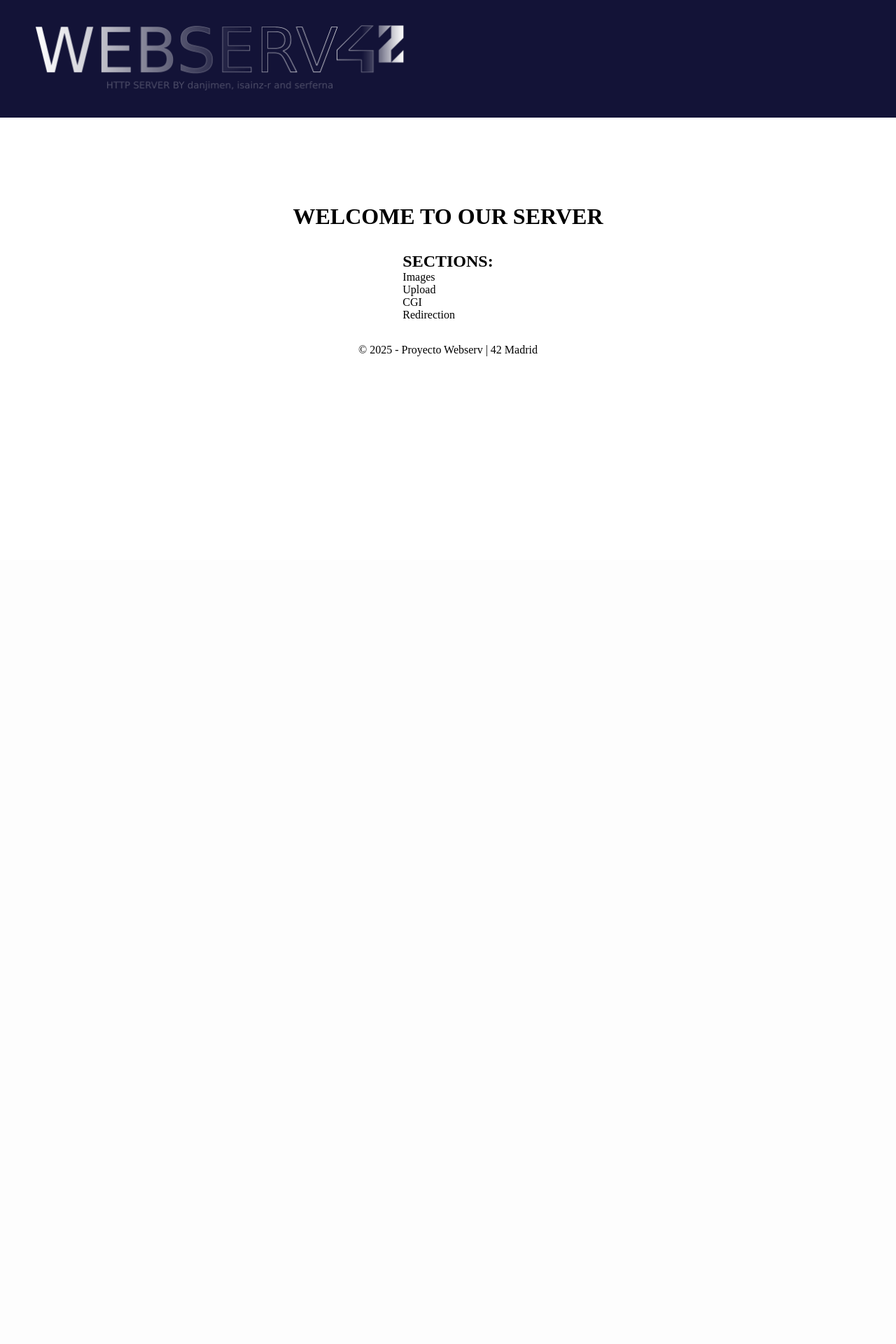
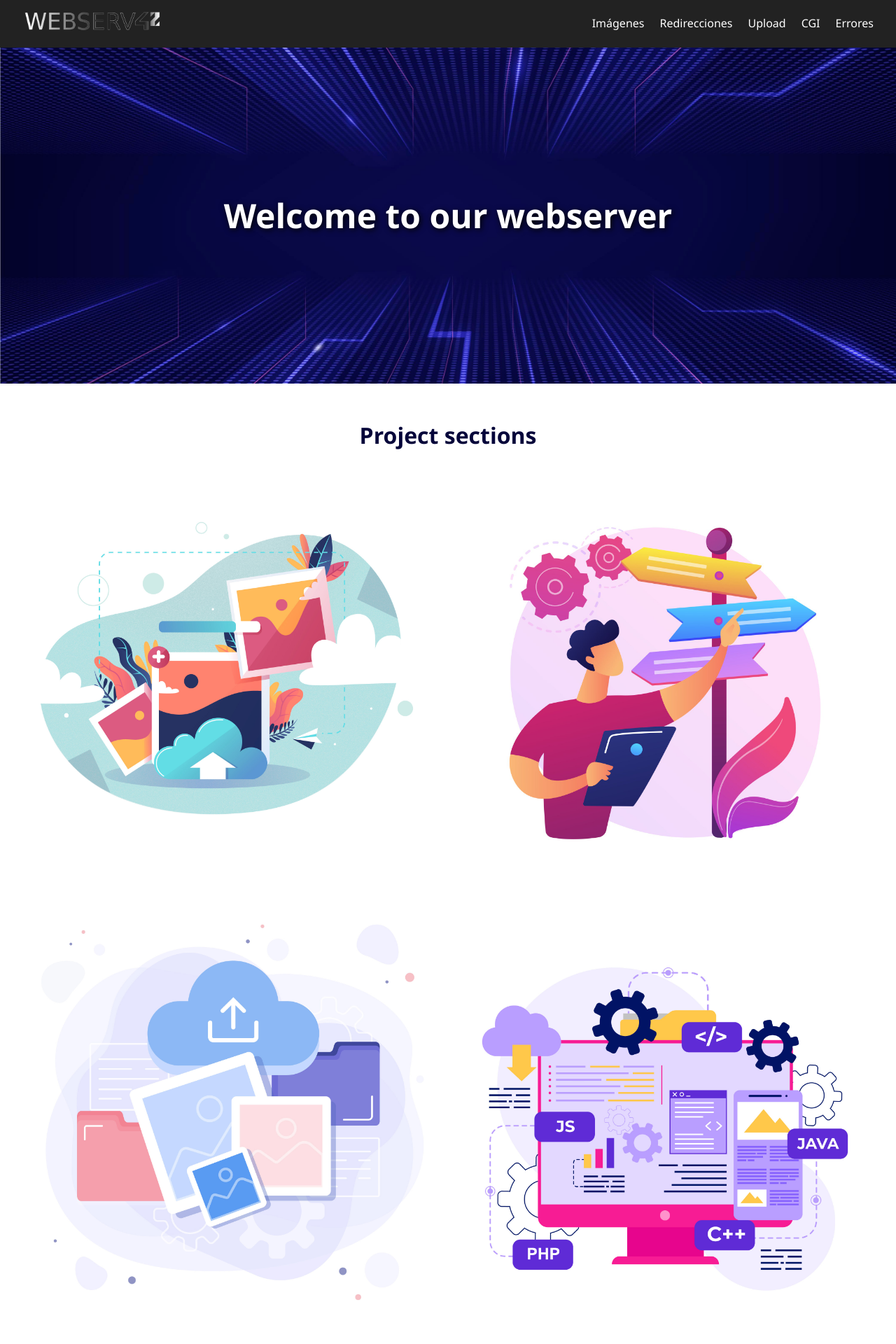
Before and after one commit to BishopVK/Webserv, a PHP site: page /html/welcome.html in a window 1280 px wide. Shown: the top 1920 px of the page at 70% size. Before the commit the page ends 509 px from the top, so only its background shows below. Run offline with PHP 8.4, Linux system fonts and the light colour scheme.

Commit message:
Updated web

```diff
--- /dev/null
+++ b/var/www/html/footer.html
@@ -0,0 +1,29 @@
+<footer class="footer">
+	<div class="contributors">
+		<div class="column">
+			<p>Daniel Jiménez Graindorge</p>
+			<span>danjimen</span>
+			<row>
+				<a href="https://github.com/BishopVK" target="_blank"><i class="fab fa-github"></i></a>
+				<a href="www.linkedin.com/in/daniel-jimenez-graindorge" target="_blank"><i class="fab fa-linkedin"></i></a>
+			</row>
+		</div>
+		<div class="column">
+			<p>Inés Sainz Ramón</p>
+			<span>isainz-r</span>
+			<div class="row">
+				<a href="https://github.com/ines-sainz" target="_blank"><i class="fab fa-github"></i></a>
+				<a href="https://www.linkedin.com/in/ines-sainz-ramon-programacion/" target="_blank"><i class="fab fa-linkedin"></i></a>
+			</div>
+		</div>
+		<div class="column">
+			<p>Sergio Fernández Fernández</p>
+			<span>serferna</span>
+			<div class="row">
+				<a href="https://github.com/zenix-s" target="_blank"><i class="fab fa-github"></i></a>
+				<a href="https://www.linkedin.com/in/sergioffdev/" target="_blank"><i class="fab fa-linkedin"></i></a>
+			</div>
+		</div>
+	</div>
+	<p>&copy; 2025 Webserv - 42Madrid project</p>
+</footer>
--- /dev/null
+++ b/var/www/html/header.html
@@ -0,0 +1,22 @@
+<header class="header">
+	<!-- <div class="logo">Webserv 42</div> -->
+	<a href="welcome.html">
+		<img src="imgs/logo_ws_2.png" alt="Webserv logo">
+	</a>
+	<nav class="nav">
+		<div class="hamburger" onclick="toggleMenu()">
+			<i class="fas fa-bars"></i>
+		</div>
+		<ul class="nav-links" id="navLinks">
+			<li><a href="#imagenes">Imágenes</a></li>
+			<hr>
+			<li><a href="#redirecciones">Redirecciones</a></li>
+			<hr>
+			<li><a href="#upload">Upload</a></li>
+			<hr>
+			<li><a href="#cgi">CGI</a></li>
+			<hr>
+			<li><a href="#errores">Errores</a></li>
+		</ul>
+	</nav>
+</header>
--- /dev/null
+++ b/var/www/html/script.js
@@ -0,0 +1,3 @@
+function toggleMenu() {
+  document.getElementById("navLinks").classList.toggle("show");
+}
--- a/var/www/html/welcome.css
+++ b/var/www/html/welcome.css
@@ -1,47 +1,249 @@
+/* Reset básico */
 * {
-    margin: 0;
-    padding: 0;
-    box-sizing: border-box;
+	margin: 0;
+	padding: 0;
+	box-sizing: border-box;
 }
 
-body
-{
-	width: 100vw;
-	height: 100dvh;
+body {
+	font-family: 'Segoe UI', sans-serif;
+	line-height: 1.6;
+	background-color: #f4f4f4;
+	color: #333;
+}
+
+/* Header */
+.header {
+	display: flex;
+	justify-content: space-between;
+	align-items: center;
+	background: #222;
+	padding: 1rem 2rem;
+	color: white;
+	position: sticky;
+	top: 0;
+	z-index: 10;
+}
+
+/* .logo {
+	font-size: 1.5rem;
+	font-weight: bold;
+} */
+
+.header img {
+	max-width: 200px;
+	height: auto;
+}
+
+.nav .hamburger {
+	display: none;
+	cursor: pointer;
+}
+
+.nav-links {
+	display: flex;
+	list-style: none;
+}
+
+.nav-links li {
+	margin-left: 20px;
+}
+
+.nav-links a {
+	color: white;
+	text-decoration: none;
+	transition: color 0.3s;
+}
+
+.nav-links hr {
+	visibility: hidden;
+}
+
+.nav-links a:hover {
+	color: rgb(197, 197, 197);
+}
+
+/* Hero Section */
+.hero {
+	background: url('imgs/banner.jpg') center/cover no-repeat;
+	height: 60vh;
+	display: flex;
+	justify-content: center;
+	align-items: center;
+	position: relative;
+	overflow: hidden;
+	text-wrap: balance;
+	text-align: center;
+}
+
+.hero-title {
+	font-size: 3rem;
+	color: white;
+	text-shadow: 2px 2px 8px #000;
+	animation: slideIn 2s ease-out forwards;
+}
+
+@keyframes slideIn {
+	0% {
+		opacity: 0;
+		transform: translateY(-40px);
+	}
+	100% {
+		opacity: 1;
+		transform: translateY(0);
+	}
+}
+
+/* Sections */
+.sections {
+	padding: 3rem 2rem;
+	background: #fff;
+	text-align: center;
+}
+
+.sections h2 {
+	margin-bottom: 2rem;
+	font-size: 2rem;
+	color: #05053a;
+}
+
+.grid {
+	display: grid;
+	grid-template-columns: repeat(auto-fit, minmax(500px, 1fr));
+	gap: 1.5rem;
+}
+
+.section-card {
+	position: relative;
+	overflow: hidden;
+	border-radius: 8px;
+	cursor: pointer;
+}
+
+.section-card img {
+	width: 100%;
+	display: block;
+	filter: grayscale(0%);
+	transition: filter 0.4s ease;
+}
+
+.section-card .overlay {
+	position: absolute;
+	top: 0;
+	left: 0;
+	right: 0;
+	bottom: 0;
+	/* background: rgba(0,0,0,0.4); */
+	color: white;
+	opacity: 0;
+	display: flex;
+	align-items: center;
+	justify-content: center;
+	font-size: 1.5rem;
+	transition: opacity 0.4s ease;
+}
+
+.overlay span {
+	font-size: 5rem;
+	text-shadow: 2px 2px 6px rgba(0, 0, 0, 0.8);
+}
+
+.section-card:hover img {
+	filter: grayscale(100%);
+}
+
+.section-card:hover .overlay {
+	opacity: 1;
+}
+
+/* Footer */
+.footer {
+	background: #222;
+	color: white;
+	padding: 2rem 1rem;
+	text-align: center;
+}
+
+.footer p {
+	margin-top: 2rem;
+}
+
+.footer span {
+	margin-top: 0rem;
+}
+
+.contributors {
+	display: flex;
+	justify-content: space-around;
+	flex-wrap: wrap;
+	gap: 1rem;
+}
+
+.column {
 	display: flex;
 	flex-direction: column;
-	justify-content: center;
-	align-items: center;
-	gap: 2rem;
-}
-
-header
-{
-	background-color: #131337;
-	min-width: 100%;
-	height: auto;
-	position: absolute;
-	top: 0;
-	display: flex;
-	flex-direction: column;
-	justify-content: center;
 	align-items: center;
 }
 
-.header_container
-{
-	min-width: 1200px;
-	height: auto;
-	display: flex;
-	flex-direction: column;
-	justify-content: left;
-	align-content: start;
-	align-items: start;
+.column p {
+	font-size: 1.5rem;
+}
 
-	img
-	{
-		max-height: 100px;
-		width: auto;
-		margin: 2rem 0;
+.column span {
+	margin-bottom: 0.5rem;
+	color: rgb(197, 197, 197);
+}
+
+.column a {
+	color: white;
+	margin: 0 5px;
+	font-size: 1.2rem;
+	transition: color 0.3s ease;
+}
+
+.column a:hover {
+	color: rgb(197, 197, 197);
+}
+
+/* Responsive */
+@media (max-width: 768px) {
+	.nav-links {
+		display: none;
+		flex-direction: column;
+		background: #222;
+		position: absolute;
+		top: 70px;
+		right: 0;
+		width: 200px;
+	}
+
+	.nav-links li {
+		padding: 10px 0;
+	}
+
+	.nav-links hr {
+		visibility: visible;
+		display: block;
+		height: 1px;
+		border: 0;
+		border-top: 1px solid rgb(197, 197, 197);
+		margin: 0 1rem;
+		padding: 0;
+	}
+
+	.nav-links.show {
+		display: flex;
+	}
+
+	.nav .hamburger {
+		display: block;
+	}
+
+	.grid {
+		grid-template-columns: 1fr;
+	}
+
+	.overlay span {
+		font-size: 2rem;
 	}
 }
--- a/var/www/html/welcome.html
+++ b/var/www/html/welcome.html
@@ -2,44 +2,78 @@
 <html lang="es">
 <head>
 	<meta charset="UTF-8">
-	<meta name="viewport" content="width=device-width, initial-scale=1.0">
-	<title>Welcome to our server</title>
+	<meta name="viewport" content="width=device-width, initial-scale=1">
+	<title>Webserv 42 Madrid</title>
 	<link rel="stylesheet" href="welcome.css">
+	<script defer src="script.js"></script>
+	<link rel="stylesheet" href="https://cdnjs.cloudflare.com/ajax/libs/font-awesome/6.5.0/css/all.min.css">
 </head>
 <body>
-	<header>
-		<div class="header_container">
-			<a href="index.html">
-				<img src="imgs/logo_ws.png" alt="Webserv logo">
-			</a>
-		</div>
-	</header>
-	<h1>WELCOME TO OUR SERVER</h1>
-	<main id="main_section">
-		<div class="container">
-			<h2>SECTIONS:</h2>
-			<div class="section">
-				<div class="section_image"></div>
-				<p>Images</p>
-			</div>
-			<div class="section">
-				<div class="section_image"></div>
-				<p>Upload</p>
-			</div>
-			<div class="section">
-				<div class="section_image"></div>
-				<p>CGI</p>
-			</div>
-			<div class="section">
-				<div class="section_image"></div>
-				<p>Redirection</p>
+
+<!-- Header -->
+<div id="header-placeholder"></div>
+
+<script>
+	fetch("header.html")
+		.then(response => response.text())
+		.then(data => {
+		document.getElementById("header-placeholder").innerHTML = data;
+		});
+</script>
+
+<!-- Hero -->
+<section class="hero">
+	<h1 class="hero-title">Welcome to our webserver</h1>
+</section>
+
+<!-- Secciones -->
+<section class="sections">
+	<h2>Project sections</h2>
+	<div class="grid">
+		<div class="section-card" id="imagenes">
+			<img src="imgs/images.jpg" alt="Imágenes">
+			<div class="overlay">
+				<span>Images</span>
 			</div>
 		</div>
-	</main>
-	<footer>
-		<div class="container">
-			<p>&copy; 2025 - Proyecto Webserv | 42 Madrid</p>
+		<div class="section-card" id="redirecciones">
+			<img src="imgs/redirect.jpg" alt="Redirecciones">
+			<div class="overlay">
+				<span>Redirections</span>
+			</div>
 		</div>
-	</footer>
+		<div class="section-card" id="upload">
+			<img src="imgs/upload.jpg" alt="Upload">
+			<div class="overlay">
+				<span>Upload</span>
+			</div>
+		</div>
+		<div class="section-card" id="cgi">
+			<img src="imgs/cgi.jpg" alt="CGI">
+			<div class="overlay">
+				<span>CGI</span>
+			</div>
+		</div>
+		<div class="section-card" id="errores">
+			<img src="imgs/errors.jpg" alt="Errores">
+			<div class="overlay">
+				<span>Errors</span>
+			</div>
+		</div>
+	</div>
+</section>
+
+<!-- Footer -->
+
+<div id="footer-placeholder"></div>
+
+<script>
+	fetch("footer.html")
+		.then(response => response.text())
+		.then(data => {
+		document.getElementById("footer-placeholder").innerHTML = data;
+		});
+</script>
+
 </body>
 </html>
```
Also changed, not shown: var/www/html/bienvenida.css (added, +47 -0 lines), var/www/html/bienvenida.html (added, +45 -0 lines), var/www/html/style.css (+40 -5 lines), var/www/html/imgs/banner.jpg (added), var/www/html/imgs/cgi.jpg, var/www/html/imgs/errors.jpg (added), var/www/html/imgs/images.jpg, var/www/html/imgs/logo_ws_2.png (added), var/www/html/imgs/upload.jpg, 1 other file.
